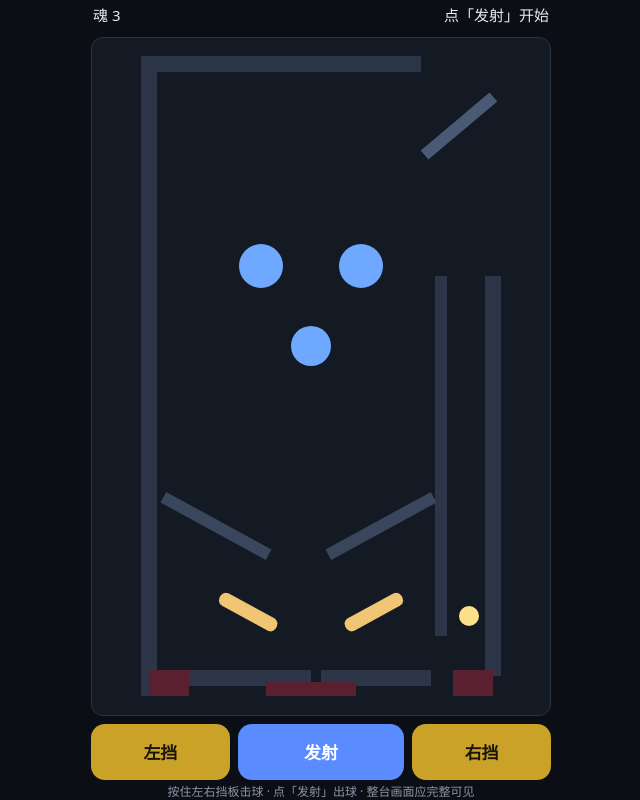
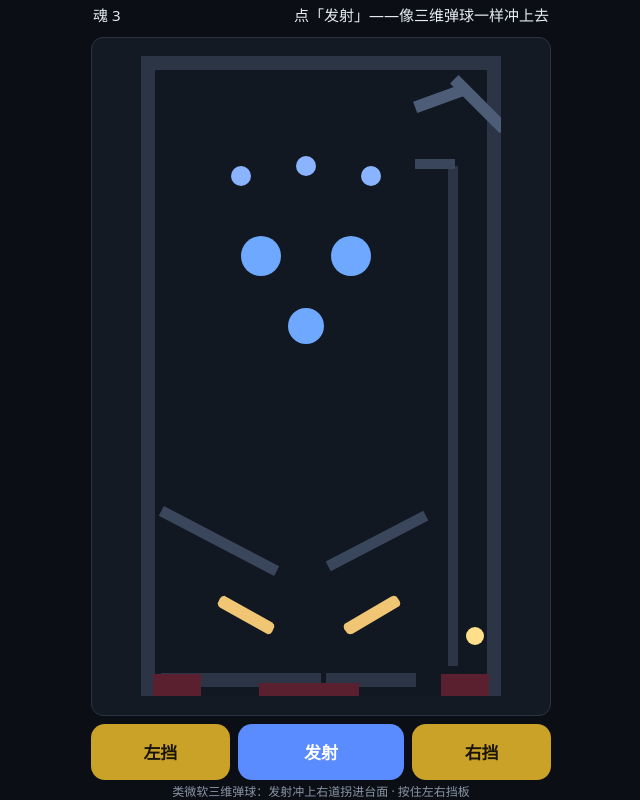
Before and after one commit to owldamon/oneBallFly, a website: page preview/index.html in a window 1280 px wide. Shown: the whole page, without its empty margins (319-959 px from the left). Drawn offline with Linux system fonts and the light colour scheme.

Commit message:
fix: 类三维弹球台型——封闭外墙 + 右道拐进主台
发射不再给向右速度；右上角导流进场；硬边界防飞出屏幕

```diff
--- a/index.html
+++ b/index.html
@@ -3,9 +3,9 @@
 <head>
   <meta charset="UTF-8" />
   <meta name="viewport" content="width=device-width, initial-scale=1" />
-  <meta http-equiv="refresh" content="0; url=./preview/index.html?v=4" />
+  <meta http-equiv="refresh" content="0; url=./preview/index.html?v=5" />
   <title>一球飞升</title>
-  <script>location.replace('./preview/index.html?v=4');</script>
+  <script>location.replace('./preview/index.html?v=5');</script>
 </head>
-<body><p><a href="./preview/index.html?v=4">进入沙盒</a></p></body>
+<body><p><a href="./preview/index.html?v=5">进入沙盒</a></p></body>
 </html>
--- a/preview/game.js
+++ b/preview/game.js
@@ -1,12 +1,14 @@
-// 一球飞升 · 手机优先物理沙盒
+// 一球飞升 · 类微软三维弹球（Space Cadet）台型沙盒
+// 右发射道上行 → 顶部拐进主台；左右挡板；掉沟丢魂
 (function () {
   if (typeof Matter === 'undefined') {
-    document.getElementById('err').style.display = 'block';
-    document.getElementById('err').textContent = '物理库未加载';
+    var err = document.getElementById('err');
+    err.style.display = 'block';
+    err.textContent = '物理库未加载';
     return;
   }
 
-  const { Engine, Render, Runner, Bodies, Body, Composite, Events } = Matter;
+  const { Engine, Render, Runner, Bodies, Body, Composite, Events, Constraint } = Matter;
 
   const W = 360;
   const H = 640;
@@ -22,87 +24,124 @@
   const btnFire = document.getElementById('btnFire');
   const restartBtn = document.getElementById('restart');
 
-  const engine = Engine.create();
+  const engine = Engine.create({ enableSleeping: false });
   engine.gravity.x = 0;
-  engine.gravity.y = 1.15;
+  engine.gravity.y = 1.05;
   const world = engine.world;
 
   const render = Render.create({
     canvas,
     engine,
-    options: {
-      width: W,
-      height: H,
-      wireframes: false,
-      background: '#141a24',
-      pixelRatio: 1,
-    },
+    options: { width: W, height: H, wireframes: false, background: '#121821', pixelRatio: 1 },
   });
 
-  function wall(x, y, w, h, fill = '#2c3648') {
-    return Bodies.rectangle(x, y, w, h, {
+  function rect(x, y, w, h, opt) {
+    return Bodies.rectangle(x, y, w, h, Object.assign({
       isStatic: true,
-      friction: 0.06,
-      restitution: 0.2,
-      render: { fillStyle: fill },
+      friction: 0.05,
+      restitution: 0.25,
+      render: { fillStyle: '#2b3546' },
+    }, opt || {}));
+  }
+
+  // —— 封闭台框（三维弹球感）：四周封死，只留底部挡板之间的沟 ——
+  const wallT = 14;
+  const parts = [];
+
+  // 左边墙
+  parts.push(rect(wallT / 2, H / 2, wallT, H));
+  // 顶墙整段
+  parts.push(rect(W / 2, wallT / 2, W, wallT));
+  // 右边外墙整段（发射道在其内侧）
+  parts.push(rect(W - wallT / 2, H / 2, wallT, H));
+
+  // 发射道分隔墙：从底部到接近顶部，上端留「拐弯口」进主台
+  // 道宽约 36px，球半径 9
+  const laneX = 312; // 分隔墙中心
+  parts.push(rect(laneX, 360, 10, 500)); // 主分隔，上沿大约 y=110
+
+  // 顶部右侧弯角：把上行球挡回主台（向左下）
+  // 斜板在右上角内侧
+  parts.push(Bodies.rectangle(338, 48, 70, 12, {
+    isStatic: true,
+    angle: Math.PI / 4,
+    friction: 0.02,
+    restitution: 0.5,
+    render: { fillStyle: '#4d5d78' },
+  }));
+  parts.push(Bodies.rectangle(300, 42, 55, 12, {
+    isStatic: true,
+    angle: -0.35,
+    friction: 0.02,
+    restitution: 0.45,
+    render: { fillStyle: '#4d5d78' },
+  }));
+
+  // 分隔墙上端挡头，防止球从分隔墙顶飞到墙外缝里
+  parts.push(rect(laneX - 18, 108, 40, 10, { render: { fillStyle: '#3a465c' } }));
+
+  // 底板（左右两截，中间开口给沟；右侧底板不到发射道）
+  parts.push(rect(100, H - 16, 160, 14));
+  parts.push(rect(230, H - 16, 90, 14));
+
+  // 入球坡（导到挡板）
+  parts.push(Bodies.rectangle(78, 485, 130, 11, {
+    isStatic: true, angle: 0.48, render: { fillStyle: '#3a465c' },
+  }));
+  parts.push(Bodies.rectangle(236, 485, 110, 11, {
+    isStatic: true, angle: -0.48, render: { fillStyle: '#3a465c' },
+  }));
+
+  // 三角缓冲（类弹珠台）
+  function bumper(x, y, r) {
+    return Bodies.circle(x, y, r, {
+      isStatic: true,
+      restitution: 1.2,
+      friction: 0,
+      label: 'bumper',
+      render: { fillStyle: '#6ea8ff' },
     });
   }
+  parts.push(bumper(120, 200, 20));
+  parts.push(bumper(210, 200, 20));
+  parts.push(bumper(165, 270, 18));
 
-  const t = 16;
-  // 关键道在右侧 x≈300–348；顶部左侧封顶，右上留出口让球进入主台
-  const parts = [
-    wall(140, t / 2, 280, t), // 顶墙只盖左~中，右边开口
-    wall(t / 2, H / 2, t, H), // 左边
-    // 右边外墙：上段留空（出口），中下才有墙
-    wall(W - t / 2, 420, t, 400),
-    // 发射道内壁（与右边形成滑道），上端低于出口
-    wall(300, 400, 12, 360),
-    // 出口导流：把上行球拨向左进主台
-    Bodies.rectangle(318, 70, 90, 12, {
-      isStatic: true,
-      angle: -0.7,
-      friction: 0.01,
-      restitution: 0.4,
-      render: { fillStyle: '#4a5a74' },
-    }),
-    // 底板
-    wall(95, H - 18, 150, 16),
-    wall(235, H - 18, 110, 16),
-    // 导轨
-    Bodies.rectangle(75, 470, 120, 12, { isStatic: true, angle: 0.5, render: { fillStyle: '#3a465c' } }),
-    Bodies.rectangle(240, 470, 120, 12, { isStatic: true, angle: -0.5, render: { fillStyle: '#3a465c' } }),
-    // bumper
-    Bodies.circle(120, 210, 22, { isStatic: true, restitution: 1.15, render: { fillStyle: '#6ea8ff' }, label: 'bumper' }),
-    Bodies.circle(220, 210, 22, { isStatic: true, restitution: 1.15, render: { fillStyle: '#6ea8ff' }, label: 'bumper' }),
-    Bodies.circle(170, 290, 20, { isStatic: true, restitution: 1.15, render: { fillStyle: '#6ea8ff' }, label: 'bumper' }),
+  // 简易上方靶柱
+  parts.push(Bodies.circle(100, 120, 10, { isStatic: true, restitution: 0.8, render: { fillStyle: '#8ab4ff' } }));
+  parts.push(Bodies.circle(165, 110, 10, { isStatic: true, restitution: 0.8, render: { fillStyle: '#8ab4ff' } }));
+  parts.push(Bodies.circle(230, 120, 10, { isStatic: true, restitution: 0.8, render: { fillStyle: '#8ab4ff' } }));
+
+  // 浊沟传感器
+  const drains = [
+    Bodies.rectangle(36, H - 10, 48, 24, { isStatic: true, isSensor: true, label: 'drain', render: { fillStyle: '#5a2030' } }),
+    Bodies.rectangle(W - 36, H - 10, 48, 24, { isStatic: true, isSensor: true, label: 'drain', render: { fillStyle: '#5a2030' } }),
+    Bodies.rectangle(168, H - 6, 100, 14, { isStatic: true, isSensor: true, label: 'drain', render: { fillStyle: '#5a2030' } }),
   ];
 
-  const drains = [
-    Bodies.rectangle(28, H - 12, 40, 28, { isStatic: true, isSensor: true, label: 'drain', render: { fillStyle: '#5a2030' } }),
-    Bodies.rectangle(W - 28, H - 12, 40, 28, { isStatic: true, isSensor: true, label: 'drain', render: { fillStyle: '#5a2030' } }),
-    Bodies.rectangle(170, H - 6, 90, 16, { isStatic: true, isSensor: true, label: 'drain', render: { fillStyle: '#5a2030' } }),
-  ];
-
-  const FL = 64;
-  const FH = 14;
-  function flipper(x, y, isLeft) {
+  // 挡板
+  const FL = 62, FH = 13;
+  function makeFlipper(x, y, isLeft) {
     const body = Bodies.rectangle(x, y, FL, FH, {
       isStatic: true,
-      chamfer: { radius: 6 },
-      friction: 0.05,
+      chamfer: { radius: 5 },
+      friction: 0.04,
       restitution: 0.05,
       render: { fillStyle: '#f0c674' },
       label: isLeft ? 'flipperL' : 'flipperR',
     });
     const pin = { x: isLeft ? x - FL * 0.36 : x + FL * 0.36, y };
-    const rest = isLeft ? 0.5 : -0.5;
-    const up = isLeft ? -0.55 : 0.55;
-    body.plugin = { isLeft, pin, rest, up, pressed: false, angle: rest };
-    applyFlipper(body, rest);
+    body.plugin = {
+      isLeft,
+      pin,
+      rest: isLeft ? 0.52 : -0.52,
+      up: isLeft ? -0.58 : 0.58,
+      pressed: false,
+      angle: isLeft ? 0.52 : -0.52,
+    };
+    setFlip(body, body.plugin.angle);
     return body;
   }
-
-  function applyFlipper(body, angle) {
+  function setFlip(body, angle) {
     const { pin, isLeft } = body.plugin;
     const along = isLeft ? FL * 0.36 : -FL * 0.36;
     Body.setPosition(body, pin);
@@ -113,48 +152,42 @@
     });
     body.plugin.angle = angle;
   }
+  const flipperL = makeFlipper(108, 548, true);
+  const flipperR = makeFlipper(228, 548, false);
 
-  const flipperL = flipper(110, 545, true);
-  const flipperR = flipper(230, 545, false);
-
-  Composite.add(world, [...parts, ...drains, flipperL, flipperR]);
+  Composite.add(world, parts.concat(drains, [flipperL, flipperR]));
 
   let lives = MAX_LIVES;
   let ball = null;
   let immuneUntil = 0;
   let gameOver = false;
 
-  function hud() {
-    livesEl.textContent = '魂 ' + lives;
-  }
+  function hud() { livesEl.textContent = '魂 ' + lives; }
 
   function spawnBall() {
-    if (ball) {
-      Composite.remove(world, ball);
-      ball = null;
-    }
-    // 发射道内待命
-    ball = Bodies.circle(328, 560, 10, {
+    if (ball) { Composite.remove(world, ball); ball = null; }
+    // 发射道底部待命（分隔墙右侧）
+    ball = Bodies.circle(334, 580, 9, {
       isStatic: true,
-      restitution: 0.45,
+      restitution: 0.4,
       friction: 0.01,
-      frictionAir: 0.008,
-      density: 0.003,
+      frictionAir: 0.006,
+      density: 0.0035,
       label: 'ball',
       render: { fillStyle: '#ffe08a' },
     });
     Composite.add(world, ball);
     btnFire.disabled = false;
-    statusEl.textContent = '点「发射」出球';
+    statusEl.textContent = '点「发射」——像三维弹球一样冲上去';
   }
 
   function launch() {
     if (gameOver || !ball || !ball.isStatic) return;
     Body.setStatic(ball, false);
-    // 先上再被导流板拨进主台
-    Body.setVelocity(ball, { x: 0.2, y: -26 });
-    Body.setPosition(ball, { x: 328, y: 520 });
-    immuneUntil = performance.now() + 600;
+    Body.setPosition(ball, { x: 334, y: 540 });
+    // 几乎竖直向上，靠顶角弹进主台（不要给向右速度）
+    Body.setVelocity(ball, { x: -0.5, y: -28 });
+    immuneUntil = performance.now() + 700;
     btnFire.disabled = true;
     statusEl.textContent = '按住左右挡板';
   }
@@ -172,9 +205,7 @@
       return;
     }
     statusEl.textContent = '走火。还剩 ' + lives + ' 魂';
-    setTimeout(function () {
-      if (!gameOver) spawnBall();
-    }, 450);
+    setTimeout(function () { if (!gameOver) spawnBall(); }, 450);
   }
 
   function restart() {
@@ -186,63 +217,32 @@
   }
 
   Events.on(engine, 'collisionStart', function (ev) {
-    for (let i = 0; i < ev.pairs.length; i++) {
-      const a = ev.pairs[i].bodyA.label;
-      const b = ev.pairs[i].bodyB.label;
+    for (var i = 0; i < ev.pairs.length; i++) {
+      var a = ev.pairs[i].bodyA.label, b = ev.pairs[i].bodyB.label;
       if ((a === 'ball' && b === 'drain') || (b === 'ball' && a === 'drain')) loseLife();
-    }
-  });
-
-  // 防卡死：出界或速度过久接近 0 时重置
-  let stillFrames = 0;
-  Events.on(engine, 'afterUpdate', function () {
-    if (!ball || ball.isStatic || gameOver) {
-      stillFrames = 0;
-      return;
-    }
-    const p = ball.position;
-    const v = ball.velocity;
-    const speed = Math.hypot(v.x, v.y);
-    if (p.x < -40 || p.x > W + 40 || p.y < -80 || p.y > H + 40) {
-      loseLife();
-      return;
-    }
-    // 卡在发射道顶（开口附近）太久
-    if (p.x > 290 && p.y < 120 && speed < 0.35) {
-      stillFrames += 1;
-      if (stillFrames > 45) {
-        Body.setVelocity(ball, { x: -8, y: 2 });
-        stillFrames = 0;
-      }
-    } else if (speed < 0.15 && p.y > 100) {
-      stillFrames += 1;
-      if (stillFrames > 90) Body.setVelocity(ball, { x: (Math.random() - 0.5) * 4, y: -3 });
-    } else {
-      stillFrames = 0;
     }
   });
 
   Events.on(engine, 'beforeUpdate', function () {
     [flipperL, flipperR].forEach(function (f) {
-      const target = f.plugin.pressed ? f.plugin.up : f.plugin.rest;
-      const next = f.plugin.angle + (target - f.plugin.angle) * 0.6;
-      applyFlipper(f, next);
+      var target = f.plugin.pressed ? f.plugin.up : f.plugin.rest;
+      setFlip(f, f.plugin.angle + (target - f.plugin.angle) * 0.62);
     });
+    // 硬边界：球绝不能出屏幕外（防飞出）
+    if (ball && !ball.isStatic) {
+      var p = ball.position;
+      var v = ball.velocity;
+      if (p.x < 12) { Body.setPosition(ball, { x: 12, y: p.y }); Body.setVelocity(ball, { x: Math.abs(v.x) * 0.5, y: v.y }); }
+      if (p.x > W - 12) { Body.setPosition(ball, { x: W - 12, y: p.y }); Body.setVelocity(ball, { x: -Math.abs(v.x) * 0.5, y: v.y }); }
+      if (p.y < 12) { Body.setPosition(ball, { x: p.x, y: 12 }); Body.setVelocity(ball, { x: v.x - 2, y: Math.abs(v.y) * 0.4 }); }
+      if (p.y > H + 30) loseLife();
+    }
   });
 
-  function hold(btn, which) {
-    const set = function (v) {
-      if (which === 'L') flipperL.plugin.pressed = v;
-      else flipperR.plugin.pressed = v;
-    };
-    const down = function (e) {
-      e.preventDefault();
-      set(true);
-    };
-    const up = function (e) {
-      e.preventDefault();
-      set(false);
-    };
+  function hold(btn, side) {
+    function set(v) { if (side === 'L') flipperL.plugin.pressed = v; else flipperR.plugin.pressed = v; }
+    function down(e) { e.preventDefault(); set(true); }
+    function up(e) { e.preventDefault(); set(false); }
     btn.addEventListener('pointerdown', down);
     btn.addEventListener('pointerup', up);
     btn.addEventListener('pointerleave', up);
@@ -251,23 +251,14 @@
     btn.addEventListener('touchend', up, { passive: false });
     btn.addEventListener('touchcancel', up, { passive: false });
   }
-
   hold(btnL, 'L');
   hold(btnR, 'R');
-  btnFire.addEventListener('click', function (e) {
-    e.preventDefault();
-    launch();
-  });
-  restartBtn.addEventListener('click', function (e) {
-    e.preventDefault();
-    restart();
-  });
+  btnFire.addEventListener('click', function (e) { e.preventDefault(); launch(); });
+  restartBtn.addEventListener('click', function (e) { e.preventDefault(); restart(); });
 
   function layout() {
-    const rect = stage.getBoundingClientRect();
-    const cssW = Math.max(1, rect.width);
-    const cssH = Math.max(1, rect.height);
-    const scale = Math.min(cssW / W, cssH / H);
+    var rect = stage.getBoundingClientRect();
+    var scale = Math.min(Math.max(1, rect.width) / W, Math.max(1, rect.height) / H);
     canvas.style.width = Math.floor(W * scale) + 'px';
     canvas.style.height = Math.floor(H * scale) + 'px';
     stage.style.display = 'flex';
@@ -275,7 +266,6 @@
     stage.style.justifyContent = 'center';
     Render.setPixelRatio(render, Math.min(window.devicePixelRatio || 1, 2));
   }
-
   window.addEventListener('resize', layout);
   if (window.visualViewport) window.visualViewport.addEventListener('resize', layout);
 
@@ -284,5 +274,4 @@
   hud();
   spawnBall();
   layout();
-  statusEl.textContent = '点「发射」开始';
 })();
--- a/preview/index.html
+++ b/preview/index.html
@@ -63,7 +63,7 @@
         <button class="btn" id="btnFire" type="button">发射</button>
         <button class="btn" id="btnR" type="button">右挡</button>
       </div>
-      <div id="hint">按住左右挡板击球 · 点「发射」出球 · 整台画面应完整可见</div>
+      <div id="hint">类微软三维弹球：发射冲上右道拐进台面 · 按住左右挡板</div>
       <div id="err"></div>
     </div>
   </div>
```
